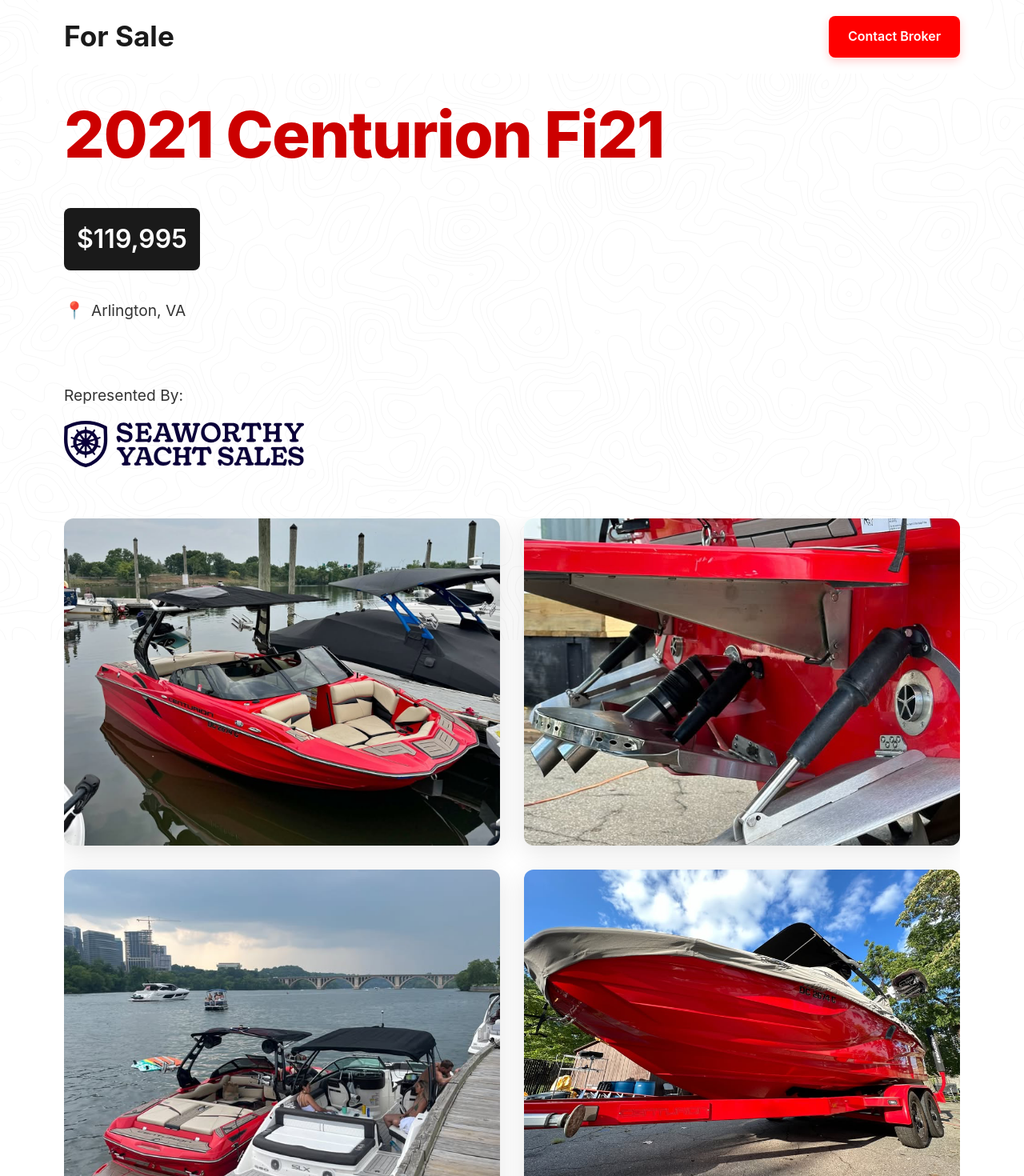
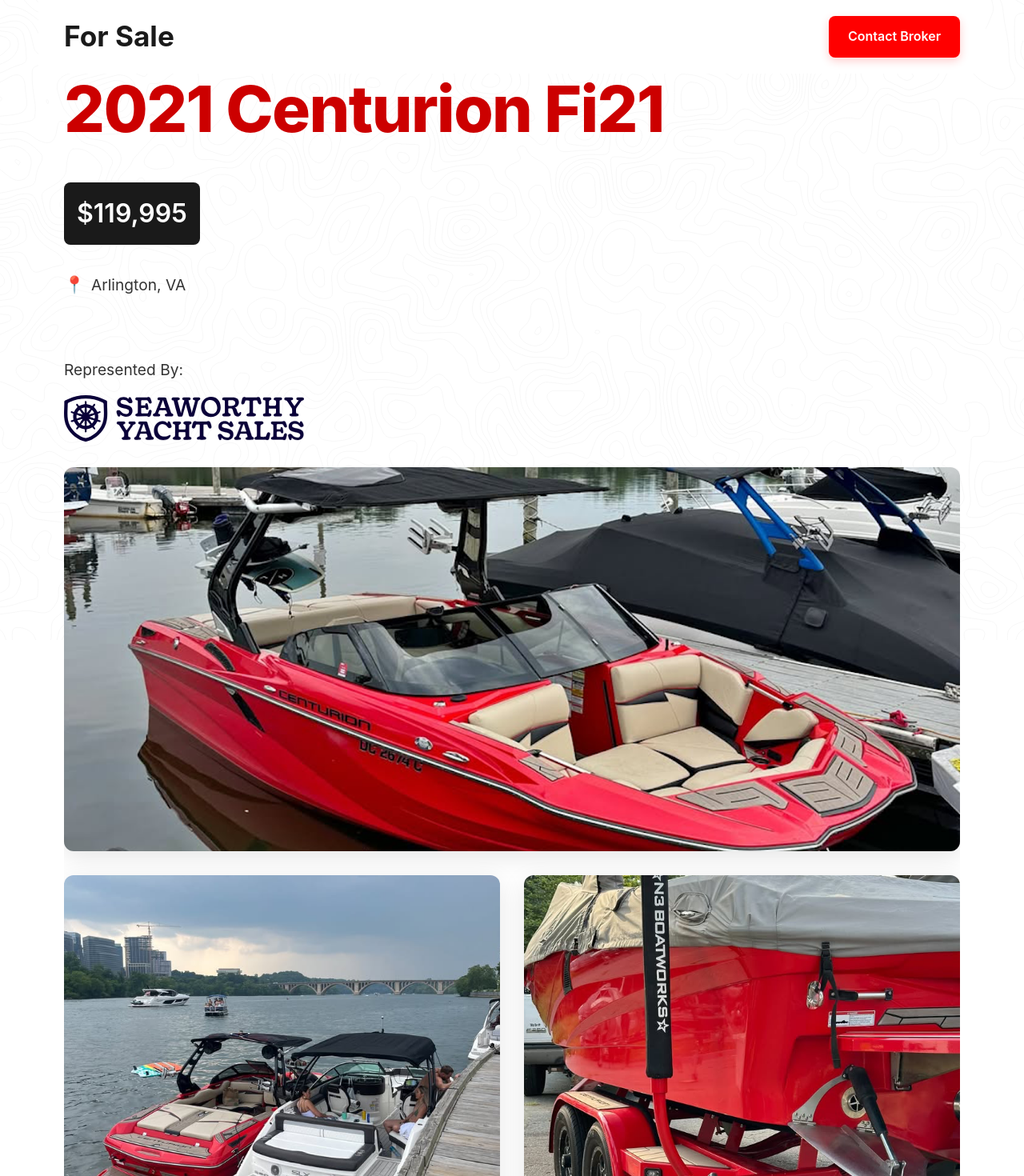
Before and after one commit to tjcandesign/boat, a React (Vite) app: page / in a window 1280 px wide. Shown: the top 1470 px of the page at 80% size. Built offline with nearby package versions, Linux system fonts and the light colour scheme.

Commit message:
Adjust header spacing and make boat1/boat4 span two columns

```diff
--- a/src/components/MasonryGallery.jsx
+++ b/src/components/MasonryGallery.jsx
@@ -9,7 +9,7 @@
         {images.map((image, index) => (
           <motion.div
             key={index}
-            className="image-card"
+            className={`image-card ${(index === 0 || index === 3) ? 'wide-card' : ''}`}
             initial={{ opacity: 0, y: 20 }}
             animate={{ opacity: 1, y: 0 }}
             transition={{ duration: 0.5, delay: index * 0.1 }}
--- a/src/styles/App.css
+++ b/src/styles/App.css
@@ -127,7 +127,7 @@
 }
 
 .header {
-  margin: 2rem 0 4rem;
+  margin: 0 0 2rem;
   position: relative;
   z-index: 1;
 }
--- a/src/styles/MasonryGallery.css
+++ b/src/styles/MasonryGallery.css
@@ -49,6 +49,14 @@
     margin-bottom: 30px;
   }
 
+  .wide-card {
+    column-span: all;
+  }
+
+  .wide-card .card-content img {
+    aspect-ratio: 21/9;
+  }
+
   .card-content {
     border-radius: 12px;
     box-shadow: 0 8px 30px rgba(0, 0, 0, 0.1);
```
